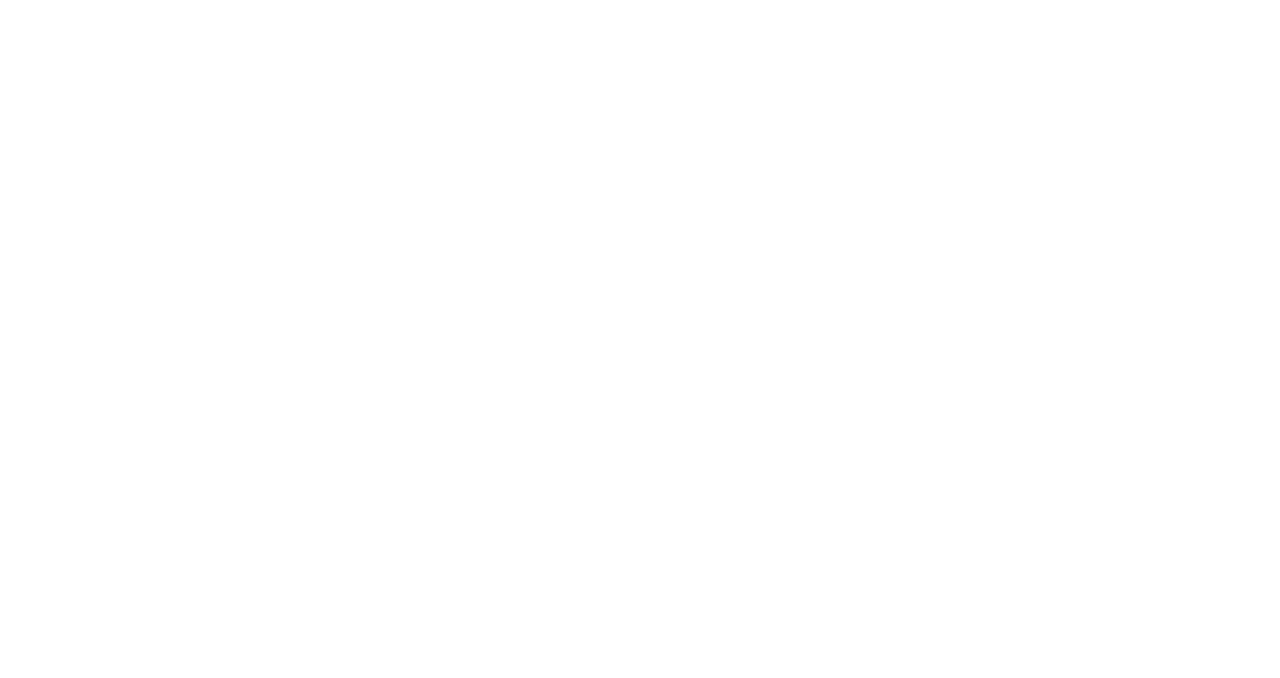
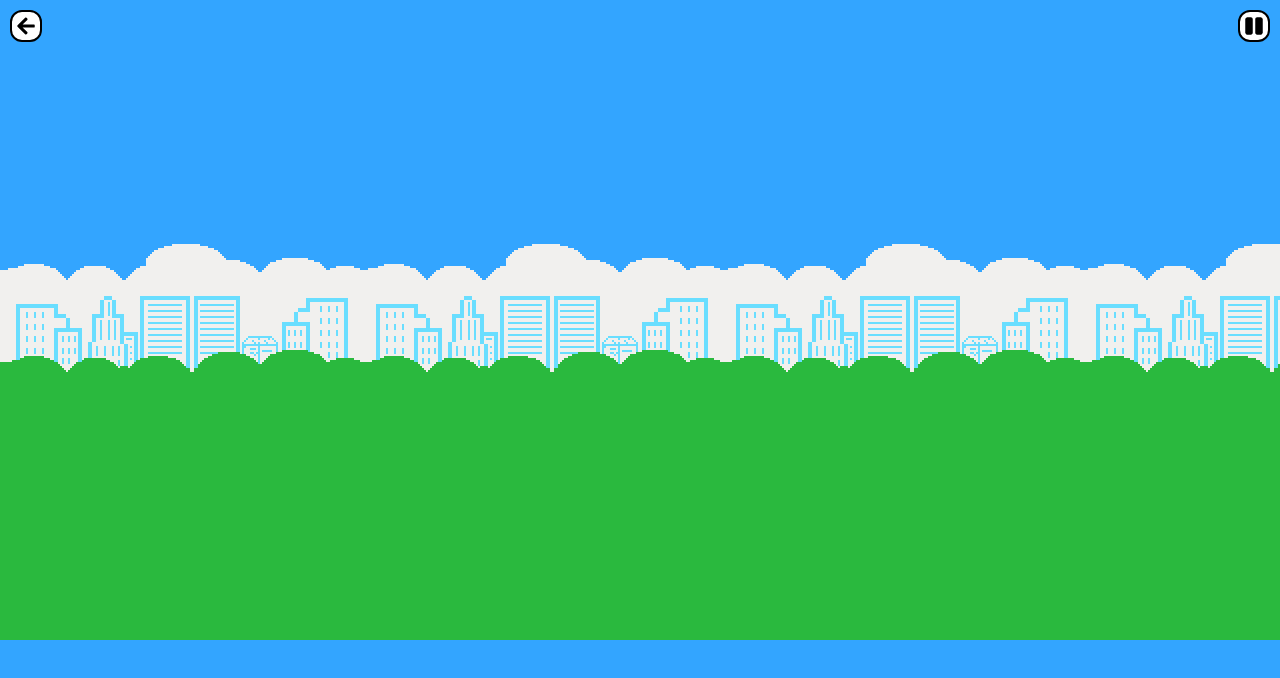
Before and after one commit to Eliran250/the-game, a React (Vite) app: page /game in a window 1280 px wide. Before the commit this address had no page. Shown: the top 678 px of the page. Built offline with nearby package versions, Linux system fonts and the light colour scheme.

Commit message:
playGround

```diff
--- a/src/App.tsx
+++ b/src/App.tsx
@@ -2,6 +2,7 @@ import { BrowserRouter, Route, Routes } from 'react-router-dom'
 import './style/appStyle.scss'
 import Home from './components/home/Home'
 import About from './components/about/About'
+import PlayGround from './components/playGround/playGround'
 
 function App() {
 
@@ -12,6 +13,7 @@ function App() {
      <Routes>
       <Route path='/' element={<Home/>}/>
       <Route path='/about' element={<About/>}/>
+      <Route path='/game' element={<PlayGround/>}/>
      </Routes>
      </BrowserRouter>
     </div>
--- a/src/components/about/About.tsx
+++ b/src/components/about/About.tsx
@@ -9,7 +9,7 @@ const About = () => {
   return (
     <>
         <div className="about-container">
-        <FaArrowLeft className="back-icon" onClick={()=>navigate('/')}>Back</FaArrowLeft>
+        <FaArrowLeft className="back-icon" onClick={()=>navigate('/')}/>
         <h1 className="about-title">About</h1>
         <div className="free-text-container">
         <p className="free-text">Developer: Eliran Giladi</p>
--- a/src/components/about/aboutStyle.scss
+++ b/src/components/about/aboutStyle.scss
@@ -3,11 +3,15 @@
     width: 100%;
     background-image: linear-gradient(rgba(0, 166, 255, 0.4), rgb(0, 60, 255));
     .back-icon{
+         position: absolute;
+        top: 10px;
+        left: 10px;
         background-color: white;
         font-size: 20px;
         border: 2px solid black;
         border-radius: 12px;
         cursor: pointer;
+        padding: 4px;
     }
     .about-title{
     text-align: center;
--- /dev/null
+++ b/src/components/playGround/playGround.tsx
@@ -0,0 +1,19 @@
+import { FaArrowLeft, FaPause } from "react-icons/fa";
+import { useNavigate } from "react-router-dom";
+import "./playGroundStyle.scss"
+
+const PlayGround = () => {
+
+    const navigate = useNavigate();
+
+    return (
+        <>
+            <div className="playGround-container">
+                <FaArrowLeft className="back-icon" onClick={() => navigate('/')}/>
+                <FaPause className="pause-icon"/>
+            </div>
+        </>
+    )
+}
+
+export default PlayGround
--- /dev/null
+++ b/src/components/playGround/playGroundStyle.scss
@@ -0,0 +1,27 @@
+.playGround-container{
+    height: 100%;
+    width: 100%;
+    background-image: url("../../assets/fluppy-bird-background.png");
+    .back-icon{
+        position: absolute;
+        top: 10px;
+        left: 10px;
+        background-color: white;
+        font-size: 20px;
+        border: 2px solid black;
+        border-radius: 12px;
+        padding: 4px;
+        cursor: pointer;
+    }
+    .pause-icon{
+        position: absolute;
+        top: 10px;
+        right: 10px;
+        background-color: white;
+        font-size: 20px;
+        border: 2px solid black;
+        border-radius: 12px;
+        padding: 4px;
+        cursor: pointer;
+    }
+}
```
Also changed, not shown: src/assets/fluppy-bird-background.png (added).
